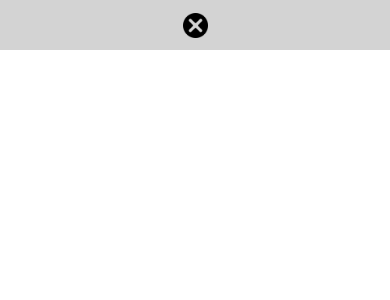
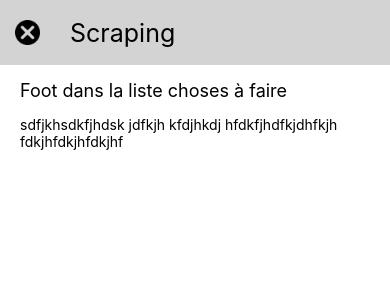
Before and after one commit to Bastien1234/trello-clone-react-native, a React Native app: screen /Card in a window 390 px wide. Shown: the top 300 px of the page. Built offline with nearby package versions, Linux system fonts and the light colour scheme.

Commit message:
commiting baby

```diff
--- a/screens/CardScreen.js
+++ b/screens/CardScreen.js
@@ -10,6 +10,7 @@ import DB from './../fakeDB/db';
 const WorkspaceScreen = ({ navigation }) => {
 
     const [database, setDatabase] = useState({});
+    const [writingText, setWritingText] = useState(false);
 
     let SELECTED = "Espace 1" // to change that shit please !!!
 
@@ -27,14 +28,30 @@ const WorkspaceScreen = ({ navigation }) => {
 
     return (
         <SafeAreaView style={styles.global}>
-            <Pressable style={{
-                height: 50,
-                backgroundColor: "lightgrey",
-                justifyContent: "center",
-                alignItems: "flex-start"
-            }}>
-                <Image source={require('./../assets/svg/cancel.png')} style={styles.png} />
-            </Pressable>
+            <View style={{
+                    height: 65,
+                    backgroundColor: "lightgrey",
+                    flexDirection: "row",
+                    alignItems: "center"
+                }}>
+                <Pressable>
+                    <Image source={require('./../assets/svg/cancel.png')} style={styles.png} />
+                </Pressable>
+                <Text style={styles.title}>Scraping</Text>
+            </View>
+
+            <Text style={styles.subtitle}>Foot dans la liste choses à faire</Text>
+
+            <View style={styles.textAreaContainer}>
+                {
+                    writingText === false ?
+                    <Text style={styles.textArea}>sdfjkhsdkfjhdsk jdfkjh kfdjhkdj hfdkfjhdfkjdhfkjh fdkjhfdkjhfdkjhf</Text>
+                    : null
+                }
+            </View>
+
+
+
         </SafeAreaView>
     )
 }
@@ -51,8 +68,28 @@ const styles = StyleSheet.create({
         height: constants.iconsSize,
         width: constants.iconsSize,
         tintColor: "black",
-        marginLeft: 10,
+        marginLeft: 15,
         marginRight: 10,
-        alignSelf: "center"
+        alignSelf: "flex-start"
     },
+
+    title: {
+        fontSize: 25,
+        marginLeft: 20
+    },
+
+    subtitle: {
+        fontSize: 18,
+        marginLeft: 20,
+        marginTop: 15,
+        marginBottom: 15
+    },
+
+    textAreaContainer: {
+        alignItems: "center",
+    },
+
+    textArea: {
+        width: 350,
+    }
 })
```
